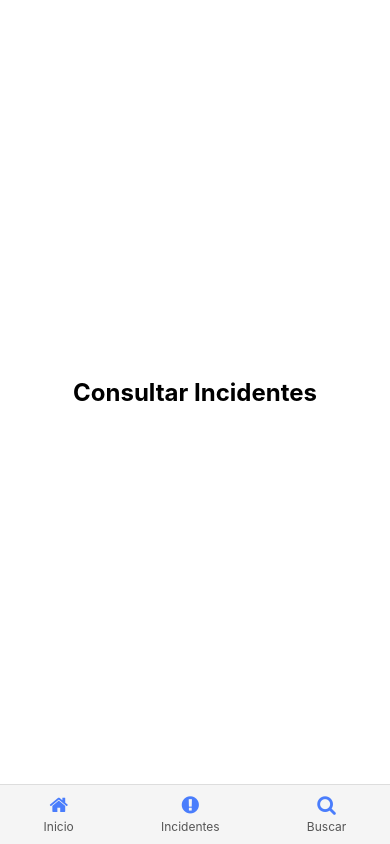
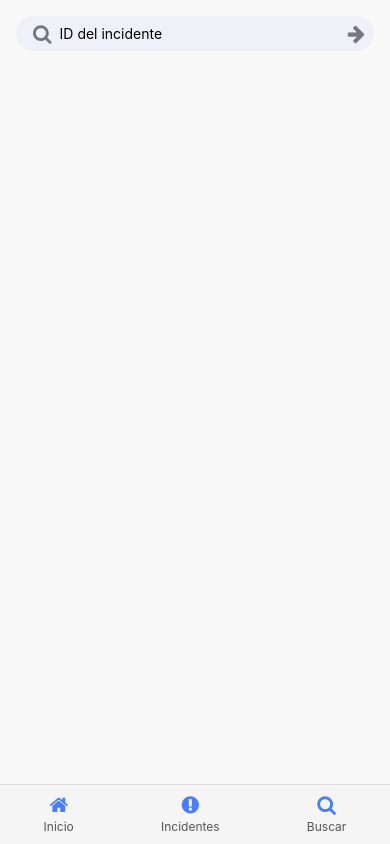
Before and after one commit to ABCall-G13/abcall-repository-app, a React Native app: screen /ConsultarIncidentes in a window 390 px wide. Built offline with nearby package versions, Linux system fonts and the light colour scheme.

Commit message:
Add react-native-toast-message and enhance incident consultation screen with detailed search functionality

```diff
--- a/package.json
+++ b/package.json
@@ -22,6 +22,7 @@
     "react-native-reanimated": "^3.16.1",
     "react-native-safe-area-context": "^4.14.0",
     "react-native-screens": "^3.35.0",
+    "react-native-toast-message": "^2.2.1",
     "react-native-vector-icons": "^10.2.0"
   },
   "devDependencies": {
--- a/src/components/Banner.tsx
+++ b/src/components/Banner.tsx
@@ -1,5 +1,3 @@
-// src/components/Banner.js
-
 import React from 'react';
 import { View, Text, TouchableOpacity, StyleSheet } from 'react-native';
 import Icon from 'react-native-vector-icons/FontAwesome';
@@ -16,18 +14,18 @@ const Banner: React.FC<BannerProps> = ({ navigation }) => {
 
       <View style={styles.buttonsContainer}>
         <TouchableOpacity style={styles.button} onPress={() => navigation.navigate('CrearIncidente')}>
-          <Icon name="user" size={20} color="#4a7dfc" />
+          <Icon name="user" size={110} color="#3366CC"/>
           <Text style={styles.buttonText}>Aquí podrás crear el incidente</Text>
         </TouchableOpacity>
 
         <TouchableOpacity style={styles.button} onPress={() => navigation.navigate('ConsultarIncidentes')}>
-          <Icon name="check-square" size={20} color="#4a7dfc" />
           <Text style={styles.buttonText}>Usa esta función para consultar los incidentes.</Text>
+          <Icon name="check-square" size={110} color="#3366CC"/>
         </TouchableOpacity>
 
         <TouchableOpacity style={styles.button} onPress={() => navigation.navigate('Chatbot')}>
-          <Icon name="search" size={20} color="#4a7dfc" />
-          <Text style={styles.buttonText}>Interactúa con nuestro chatbot de IA generativa para resolver tus inquietudes</Text>
+          <Icon name="search" size={110} color="#3366CC"  />
+          <Text style={styles.buttonText}>Interactua con nuestro chatbot de IA generativa quien te ayudara a resolver tus inquietudes</Text>
         </TouchableOpacity>
       </View>
     </View>
@@ -43,24 +41,31 @@ const styles = StyleSheet.create({
   bannerText: {
     fontSize: 20,
     fontWeight: 'bold',
+    color: '#000',
     marginBottom: 20,
+    textAlign: 'center',
   },
   buttonsContainer: {
-    flexDirection: 'row',
-    flexWrap: 'wrap',
-    justifyContent: 'center',
+    flexDirection: 'column',
+    alignItems: 'center',
+    width: '100%',
   },
   button: {
-    width: 100,
+    flexDirection: 'row',
     alignItems: 'center',
-    margin: 15,
+    padding: 40,
+    width: '100%',
+    marginVertical: 10,
+    borderRadius: 8,
   },
   buttonText: {
-    fontSize: 12,
+    fontSize: 15,
+    width: '50%',
     color: '#555',
-    textAlign: 'center',
-    marginTop: 8,
+    margin: 20,
+    textAlign: 'left',
   },
+
 });
 
 export default Banner;
--- a/src/screens/ConsultarIncidentes.tsx
+++ b/src/screens/ConsultarIncidentes.tsx
@@ -1,27 +1,244 @@
-// src/screens/ConsultarIncidentes.js
+import React, { useState } from 'react';
+import { View, Text, TextInput, TouchableOpacity, StyleSheet, ScrollView } from 'react-native';
+import Icon from 'react-native-vector-icons/FontAwesome';
 
-import React from 'react';
-import { View, Text, StyleSheet } from 'react-native';
+interface Incident {
+  id: string;
+  incidentId: string;
+  description: string;
+  category: string;
+  priority: string;
+  client: string;
+  openingDate: string;
+  closingDate: string;
+  solution: string;
+}
 
-const ConsultarIncidentes = () => {
+export default function IncidentDetailScreen() {
+  const [incidentId, setIncidentId] = useState('');
+  const [incident, setIncident] = useState<Incident | null>(null);
+  const [errorMessage, setErrorMessage] = useState<string | null>(null);
+
+  const handleSearch = () => {
+    // Simulación de la consulta del incidente (puedes reemplazarlo con una llamada a la API)
+    if (incidentId === 'A012M23415') {
+      setIncident({
+        id: '12345',
+        incidentId: 'A012M23415',
+        description: 'El usuario reporta que no puede iniciar sesión en el sistema. Al intentar ingresar sus credenciales, recibe un mensaje de error indicando que el nombre de usuario o la contraseña no son válidos.',
+        category: 'Acceso',
+        priority: 'Alta',
+        client: 'Movistar Colombia',
+        openingDate: '2024-09-12 8:30 am',
+        closingDate: '2024-09-12 10:30 am',
+        solution: 'Verificar credenciales del usuario: Solicita al usuario que revise cuidadosamente su nombre de usuario y contraseña para asegurarse de que están ingresados correctamente. Asegúrate de que el bloqueo de mayúsculas (Caps Lock) no esté activado. Restablecimiento de contraseña: Si el usuario no recuerda su contraseña o sigue recibiendo un mensaje de error, indícale que use la opción "¿Olvidaste tu contraseña?". Esto permitirá enviar un enlace de restablecimiento al correo electrónico registrado.',
+      });
+      setErrorMessage(null); // Limpiar mensaje de error
+    } else {
+      setIncident(null);
+      setErrorMessage('Incidente no encontrado. Por favor, verifique el ID ingresado.');
+    }
+
+    // Limpiar el campo de entrada después de la búsqueda
+    setIncidentId('');
+  };
+
   return (
-    <View style={styles.container}>
-      <Text style={styles.text}>Consultar Incidentes</Text>
-    </View>
+    <ScrollView style={styles.container}>
+      {/* Buscador */}
+      <View style={styles.searchContainer}>
+        <View style={styles.searchInputContainer}>
+          <Icon name="search" size={20} color="#74777F" style={styles.searchIcon} />
+          <TextInput
+            style={styles.searchInput}
+            placeholder="ID del incidente"
+            value={incidentId}
+            onChangeText={setIncidentId}
+          />
+          <TouchableOpacity onPress={handleSearch}>
+            <Icon name="arrow-right" size={20} color="#74777F" style={styles.searchArrow} />
+          </TouchableOpacity>
+        </View>
+      </View>
+
+      {/* Mensaje de error */}
+      {errorMessage && (
+        <Text style={styles.errorMessage}>{errorMessage}</Text>
+      )}
+
+      {/* Detalles del incidente */}
+      {incident && (
+        <View style={styles.incidentContainer}>
+          <View style={styles.card}>
+            <Text style={styles.label}>ID: {incident.id}</Text>
+            <Text style={styles.description}>{incident.description}</Text>
+          </View>
+
+          <View style={styles.details}>
+            <View style={styles.row}>
+              <View style={styles.categoryContainer}>
+                <Text style={styles.label}>Categoría: </Text>
+                <Text style={styles.value}>{incident.category}</Text>
+              </View>
+              <View style={styles.priorityContainer}>
+                <Text style={styles.label}>Prioridad: </Text>
+                <Text
+                  style={[
+                    styles.priority,
+                    incident.priority === 'Alta' ? styles.priorityHigh : styles.priorityLow,
+                  ]}
+                >
+                  {incident.priority}
+                </Text>
+              </View>
+            </View>
+
+            <View style={styles.detailRow}>
+              <Text style={styles.label}>Cliente:</Text>
+              <Text style={styles.value}>{incident.client}</Text>
+            </View>
+
+            <View style={styles.detailRow}>
+              <Text style={styles.label}>Fecha de apertura:</Text>
+              <Text style={styles.value}>{incident.openingDate}</Text>
+            </View>
+
+            <View style={styles.detailRow}>
+              <Text style={styles.label}>Fecha de cierre:</Text>
+              <Text style={styles.value}>{incident.closingDate}</Text>
+            </View>
+          </View>
+
+          <Text style={styles.solutionTitle}>Solución</Text>
+          <View style={styles.solutionCard}>
+            <Text style={styles.solutionText}>{incident.solution}</Text>
+          </View>
+        </View>
+      )}
+    </ScrollView>
   );
-};
+}
 
 const styles = StyleSheet.create({
   container: {
+    padding: 16,
+    backgroundColor: '#f9f9f9',
+  },
+  searchContainer: {
+    flexDirection: 'row',
+    alignItems: 'center',
+    marginBottom: 16,
+  },
+  searchInputContainer: {
     flex: 1,
-    justifyContent: 'center',
+    flexDirection: 'row',
     alignItems: 'center',
-    backgroundColor: '#fff',
+    backgroundColor: '#EFF1F8',
+    borderWidth: 1,
+    borderColor: '#EFF1F8',
+    borderRadius: 32,
+    paddingHorizontal: 8,
   },
-  text: {
-    fontSize: 24,
+  searchInput: {
+    flex: 1,
+    paddingVertical: 8,
+    paddingLeft: 8,
+  },
+  searchIcon: {
+    marginLeft: 8,
+  },
+  searchArrow: {
+    marginLeft: 8,
+  },
+  errorMessage: {
+    color: 'red',
+    fontSize: 16,
+    textAlign: 'center',
+    marginBottom: 16,
+  },
+  incidentContainer: {
+    marginBottom: 16,
+  },
+  incidentId: {
+    fontSize: 16,
     fontWeight: 'bold',
+    marginBottom: 8,
+  },
+  card: {
+    backgroundColor: '#f1f1f1',
+    padding: 16,
+    borderRadius: 8,
+    marginBottom: 16,
+  },
+  label: {
+    fontWeight: 'bold',
+    fontSize: 16,
+  },
+  description: {
+    color: '#555',
+    marginTop: 8,
+    fontSize: 14,
+  },
+  details: {
+    marginBottom: 16,
+    justifyContent: 'space-between',
+  },
+  row: {
+    flexDirection: 'row',
+    justifyContent: 'space-between',
+    marginBottom: 8,
+  },
+  categoryContainer: {
+    flexDirection: 'row',
+    alignItems: 'center',
+    flex: 1,
+    marginHorizontal: 8,
+  },
+  priorityContainer: {
+    flexDirection: 'row',
+    justifyContent: 'flex-end',
+    flex: 1,
+    marginHorizontal: 8,
+  },
+  detailRow: {
+    flexDirection: 'row',
+    justifyContent: 'space-between',
+    alignItems: 'center',
+    marginBottom: 8,
+    marginHorizontal: 8,
+  },
+  priority: {
+    fontWeight: 'normal',
+    paddingVertical: 4,
+    paddingHorizontal: 10,
+    textAlign: 'center',
+    borderRadius: 4,
+    color: '#fff',
+    marginLeft: 4,
+  },
+  priorityHigh: {
+    backgroundColor: '#e74c3c',
+  },
+  priorityLow: {
+    backgroundColor: '#3498db',
+  },
+  value: {
+    fontSize: 16,
+    textAlign: 'center',
+  },
+  solutionTitle: {
+    fontSize: 18,
+    fontWeight: 'bold',
+    marginBottom: 8,
+    marginHorizontal: 8,
+  },
+  solutionCard: {
+    backgroundColor: '#f1f1f1',
+    padding: 16,
+    borderRadius: 8,
+  },
+  solutionText: {
+    color: '#555',
+    fontSize: 14,
   },
 });
-
-export default ConsultarIncidentes;
```
